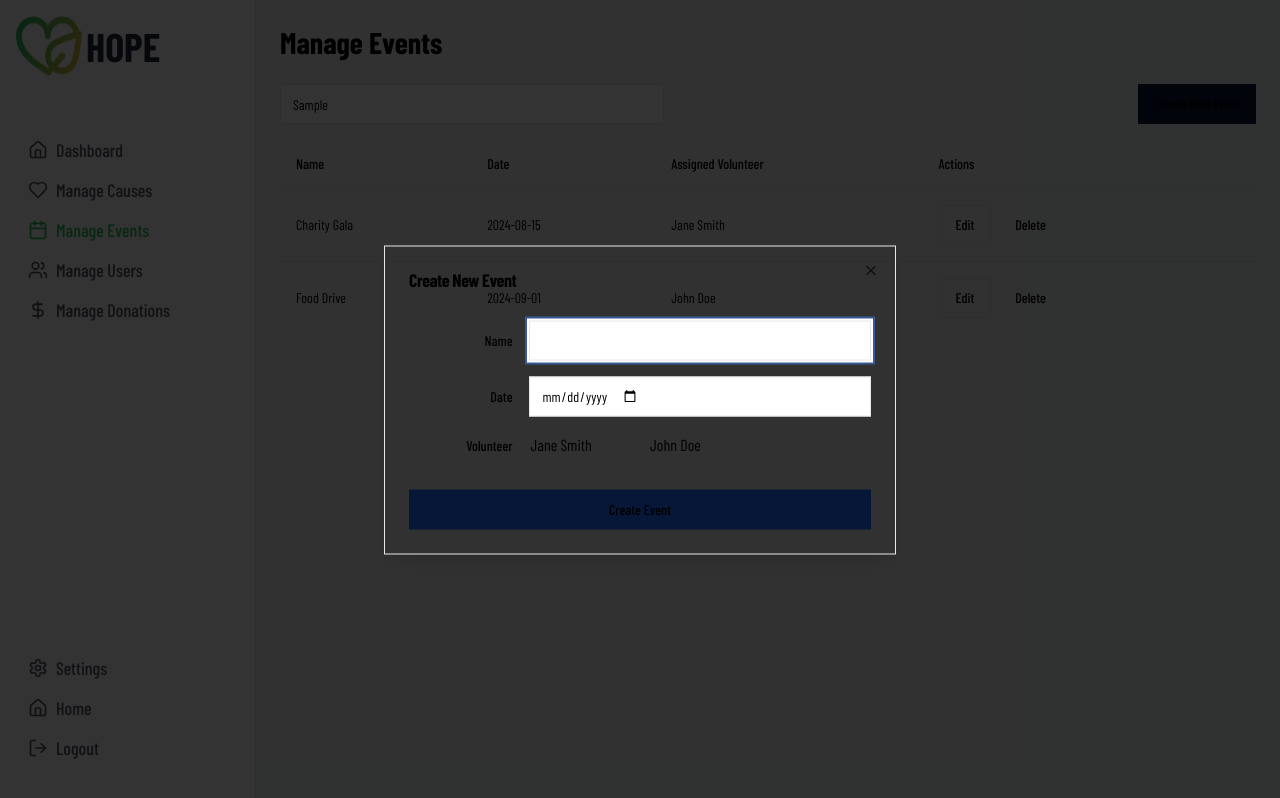
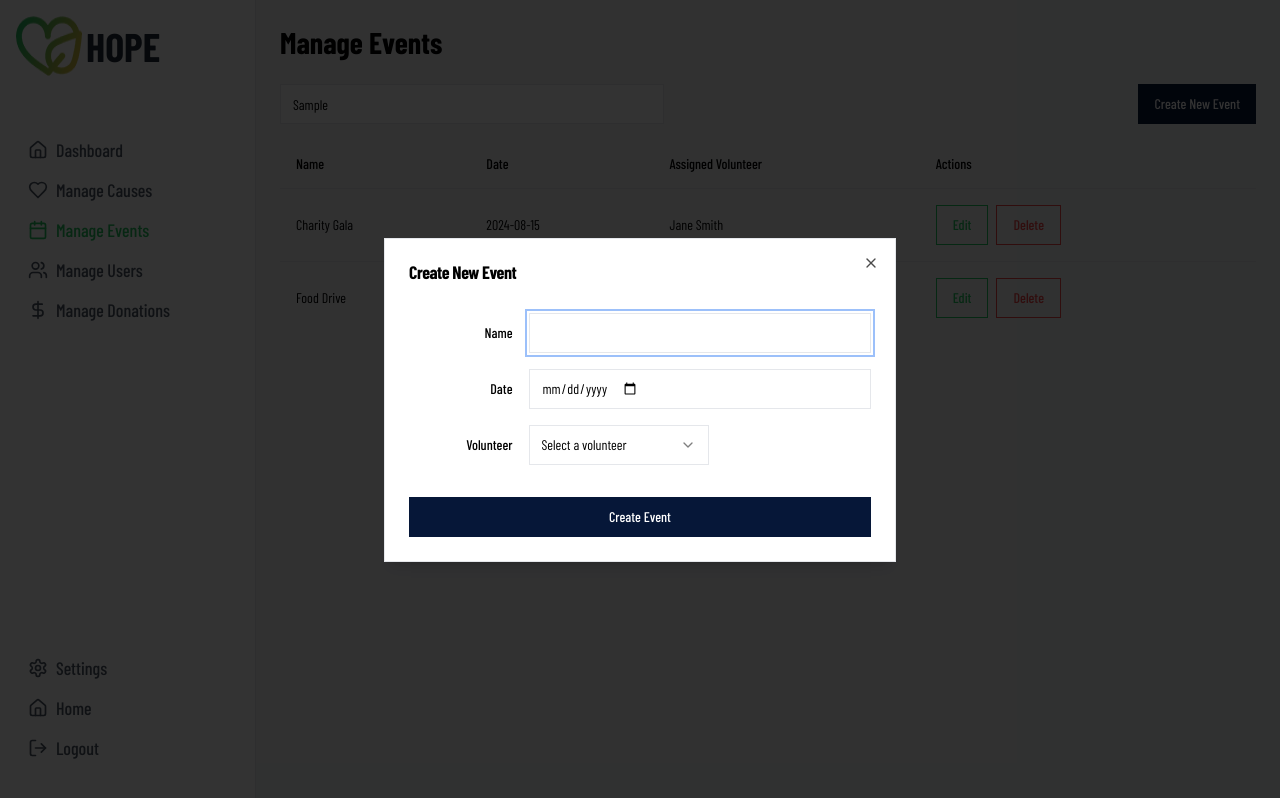
Before and after one commit to nayeemuddin-bd100/hope-charity-app, a Next.js app: page /dashboard/event in a window 1280 px wide. Both pictures are taken after typing "Sample" into the empty fields and a click on the button "Create New Event". Built offline with nearby package versions, Linux system fonts and the light colour scheme.

Commit message:
feat: add create event modal

```diff
--- a/app/(withDashboardLayout)/dashboard/event/page.tsx
+++ b/app/(withDashboardLayout)/dashboard/event/page.tsx
@@ -1,16 +1,7 @@
 "use client";
+import CreateEventModal from "@/app/components/dashboard/CreateEventModal";
 import { Button } from "@/components/ui/button";
-import {
-  Dialog,
-  DialogContent,
-  DialogHeader,
-  DialogTitle,
-  DialogTrigger,
-} from "@/components/ui/dialog";
 import { Input } from "@/components/ui/input";
-import { Label } from "@/components/ui/label";
-import { Pagination } from "@/components/ui/pagination";
-import { Select } from "@/components/ui/select";
 import {
   Table,
   TableBody,
@@ -59,62 +50,9 @@ export default function ManageEvents() {
       <h1 className="text-3xl font-bold mb-6">Manage Events</h1>
       <div className="mb-4 flex justify-between">
         <Input placeholder="Search events..." className="max-w-sm" />
-        <Dialog>
-          <DialogTrigger asChild>
-            <Button>Create New Event</Button>
-          </DialogTrigger>
-          <DialogContent>
-            <DialogHeader>
-              <DialogTitle>Create New Event</DialogTitle>
-            </DialogHeader>
-            <div className="grid gap-4 py-4">
-              <div className="grid grid-cols-4 items-center gap-4">
-                <Label htmlFor="name" className="text-right">
-                  Name
-                </Label>
-                <Input
-                  id="name"
-                  value={newEvent.name}
-                  onChange={(e) =>
-                    setNewEvent({ ...newEvent, name: e.target.value })
-                  }
-                  className="col-span-3"
-                />
-              </div>
-              <div className="grid grid-cols-4 items-center gap-4">
-                <Label htmlFor="date" className="text-right">
-                  Date
-                </Label>
-                <Input
-                  id="date"
-                  type="date"
-                  value={newEvent.date}
-                  onChange={(e) =>
-                    setNewEvent({ ...newEvent, date: e.target.value })
-                  }
-                  className="col-span-3"
-                />
-              </div>
-              <div className="grid grid-cols-4 items-center gap-4">
-                <Label htmlFor="volunteer" className="text-right">
-                  Volunteer
-                </Label>
-                <Select
-                  // id="volunteer"
-                  value={newEvent.volunteer}
-                  onValueChange={(value) =>
-                    setNewEvent({ ...newEvent, volunteer: value })
-                  }
-                >
-                  <option value="Jane Smith">Jane Smith</option>
-                  <option value="John Doe">John Doe</option>
-                </Select>
-              </div>
-            </div>
-            <Button onClick={createEvent}>Create Event</Button>
-          </DialogContent>
-        </Dialog>
+        <CreateEventModal />
       </div>
+
       <Table>
         <TableHeader>
           <TableRow>
@@ -131,11 +69,15 @@ export default function ManageEvents() {
               <TableCell>{event.date}</TableCell>
               <TableCell>{event.volunteer}</TableCell>
               <TableCell>
-                <Button variant="outline" className="mr-2">
+                <Button
+                  variant="outline"
+                  className=" mr-2 border border-green-500 text-green-500 hover:bg-green-500 hover:text-white "
+                >
                   Edit
                 </Button>
                 <Button
-                  variant="destructive"
+                  variant="outline"
+                  className="border border-red-500 text-red-500 hover:bg-red-500 hover:text-white"
                   onClick={() => deleteEvent(event.id)}
                 >
                   Delete
@@ -145,12 +87,6 @@ export default function ManageEvents() {
           ))}
         </TableBody>
       </Table>
-      <Pagination
-      // currentPage={currentPage}
-      // totalCount={events.length}
-      // pageSize={eventsPerPage}
-      // onPageChange={setCurrentPage}
-      />
     </div>
   );
 }
--- /dev/null
+++ b/app/components/dashboard/CreateEventModal.tsx
@@ -0,0 +1,143 @@
+"use client";
+import { Button } from "@/components/ui/button";
+import {
+  Dialog,
+  DialogContent,
+  DialogHeader,
+  DialogTitle,
+  DialogTrigger,
+} from "@/components/ui/dialog";
+import { Input } from "@/components/ui/input";
+import { Label } from "@/components/ui/label";
+import {
+  Select,
+  SelectContent,
+  SelectGroup,
+  SelectItem,
+  SelectLabel,
+  SelectTrigger,
+  SelectValue,
+} from "@/components/ui/select";
+import { cn } from "@/lib/utils";
+import { useState } from "react";
+
+const CreateEventModal = ({
+  label = "Create New Event",
+  className,
+}: {
+  label?: string;
+  className?: string;
+}) => {
+  const [open, setOpen] = useState(false);
+  const [events, setEvents] = useState([
+    {
+      id: 1,
+      name: "Charity Gala",
+      date: "2024-08-15",
+      volunteer: "Jane Smith",
+    },
+    { id: 2, name: "Food Drive", date: "2024-09-01", volunteer: "John Doe" },
+    // Add more mock data as needed
+  ]);
+
+  const deleteEvent = (eventId: any) => {
+    setEvents(events.filter((event) => event.id !== eventId));
+  };
+
+  const [newEvent, setNewEvent] = useState({
+    name: "",
+    date: "",
+    volunteer: "",
+  });
+
+  const createEvent = () => {
+    setEvents([...events, { id: events.length + 1, ...newEvent }]);
+    setNewEvent({ name: "", date: "", volunteer: "" });
+  };
+  return (
+    <Dialog open={open} onOpenChange={setOpen}>
+      <DialogTrigger asChild>
+        <Button className={cn("text-white bg-primary", className)}>
+          {label}
+        </Button>
+      </DialogTrigger>
+      <DialogContent className="bg-white">
+        <DialogHeader>
+          <DialogTitle>Create New Event</DialogTitle>
+        </DialogHeader>
+        <div className="grid gap-4 py-4">
+          <div className="grid grid-cols-4 items-center gap-4">
+            <Label htmlFor="name" className="text-right">
+              Name
+            </Label>
+            <Input
+              id="name"
+              value={newEvent.name}
+              onChange={(e) =>
+                setNewEvent({ ...newEvent, name: e.target.value })
+              }
+              className="col-span-3"
+            />
+          </div>
+          <div className="grid grid-cols-4 items-center gap-4">
+            <Label htmlFor="date" className="text-right">
+              Date
+            </Label>
+            <Input
+              id="date"
+              type="date"
+              value={newEvent.date}
+              onChange={(e) =>
+                setNewEvent({ ...newEvent, date: e.target.value })
+              }
+              className="col-span-3"
+            />
+          </div>
+          <div className="grid grid-cols-4 items-center gap-4">
+            <Label htmlFor="volunteer" className="text-right">
+              Volunteer
+            </Label>
+            <Select
+              value={newEvent.volunteer}
+              onValueChange={(value) =>
+                setNewEvent({ ...newEvent, volunteer: value })
+              }
+            >
+              <SelectTrigger className="w-[180px]">
+                <SelectValue placeholder="Select a volunteer" />
+              </SelectTrigger>
+              <SelectContent className="bg-white">
+                <SelectGroup>
+                  <SelectLabel>Volunteer</SelectLabel>
+                  <SelectItem value="apple">Apple</SelectItem>
+                  <SelectItem value="banana">Banana</SelectItem>
+                  <SelectItem value="blueberry">Blueberry</SelectItem>
+                  <SelectItem value="grapes">Grapes</SelectItem>
+                  <SelectItem value="pineapple">Pineapple</SelectItem>
+                </SelectGroup>
+              </SelectContent>
+            </Select>
+            {/* <Select
+              // id="volunteer"
+              value={newEvent.volunteer}
+              onValueChange={(value) =>
+                setNewEvent({ ...newEvent, volunteer: value })
+              }
+            >
+              <option value="Jane Smith">Jane Smith</option>
+              <option value="John Doe">John Doe</option>
+            </Select> */}
+          </div>
+        </div>
+        <Button
+          onClick={() => (createEvent(), setOpen(false))}
+          className="text-white"
+        >
+          Create Event
+        </Button>
+      </DialogContent>
+    </Dialog>
+  );
+};
+
+export default CreateEventModal;
```
